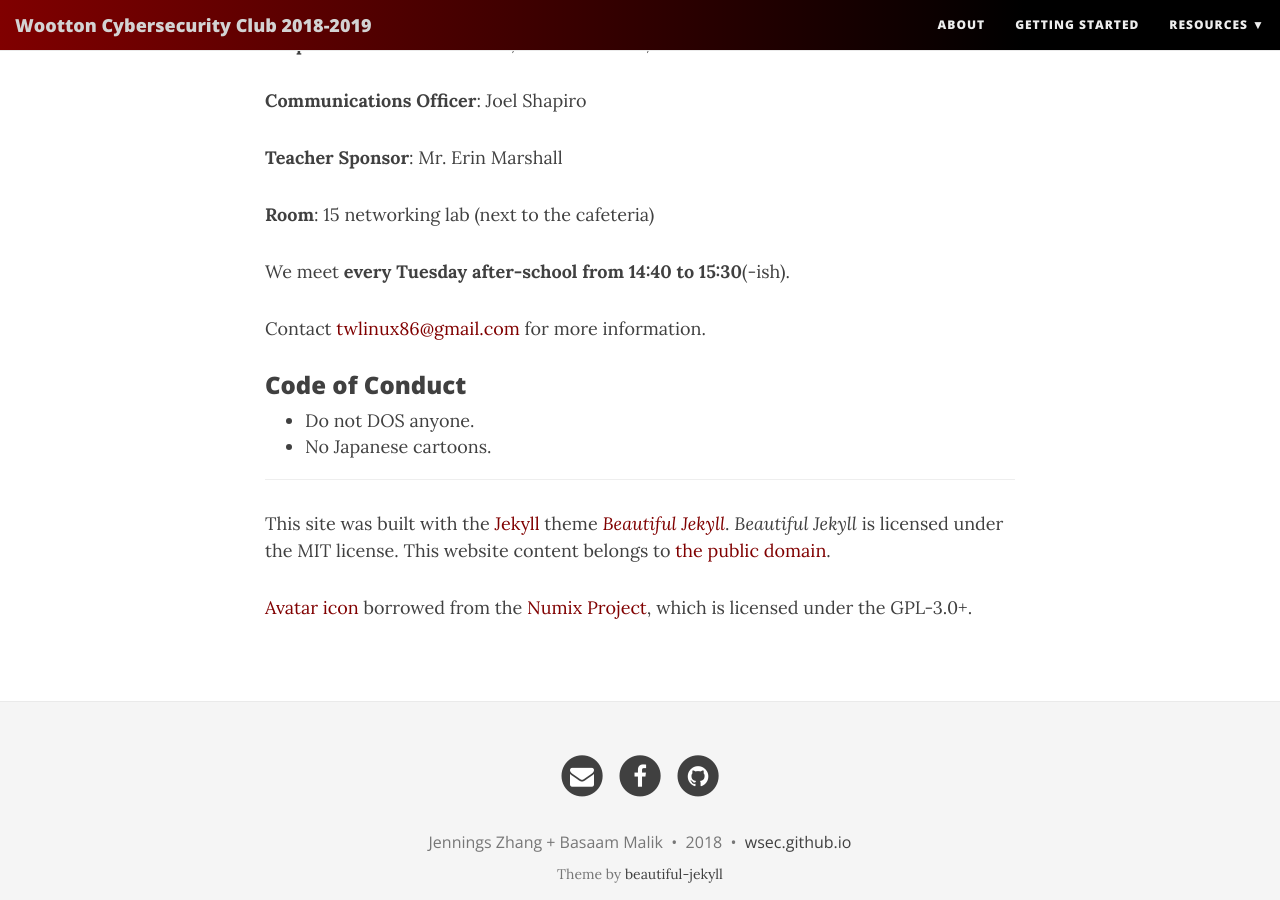
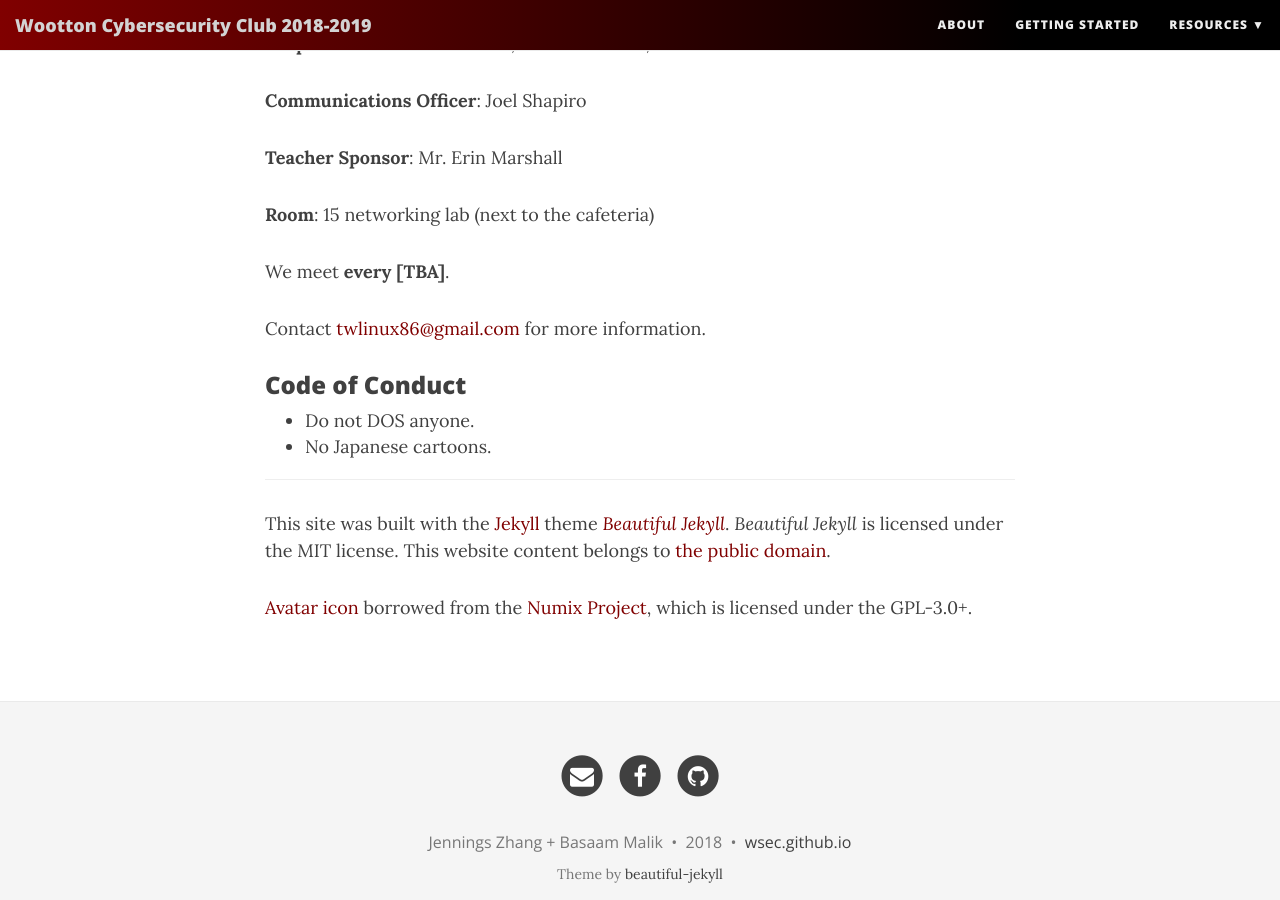
Before and after one commit to wsec/basaam0.github.io, a Jekyll site: the page built from about.md, in a window 1280 px wide and 900 px high, scrolled down 581 px. Built offline with Jekyll 4.4.1, drawn with Linux system fonts in a browser that asks for light colours; nearby versions of some CDN libraries.

Commit message:
Update about.md

```diff
--- a/about.md
+++ b/about.md
@@ -6,7 +6,7 @@
 
 Wootton Cybersecurity Club is an after-school club that teaches students about advanced computer security and Linux system adminstration in order to prepare them for Capture the Flag (CTF) competitions. We perform **penetration testing** with the security-focused distributions [Kali Linux](https://kali.org/) and [Parrot Security OS](https://parrotsec.org/).
 
-[Flyer](https://twlinux.github.io/flyer/wootton%20red%20team.pdf)
+[Flyer](https://github.com/wsec/wsec.github.io/blob/master/flyer/wootton%20cybersecurity%20club%20poster.pdf)
 
 *Note: we do not attack and have never attacked school servers, please let me keep my computer privileges =\\*
 
@@ -18,7 +18,7 @@
 
 **Room**: 15 networking lab (next to the cafeteria)
 
-We meet **every Tuesday after-school from 14:40 to 15:30**(-ish).
+We meet **every [TBA]**.
 
 Contact [twlinux86@gmail.com](mailto:twlinux86@gmail.com) for more information.
 
```
